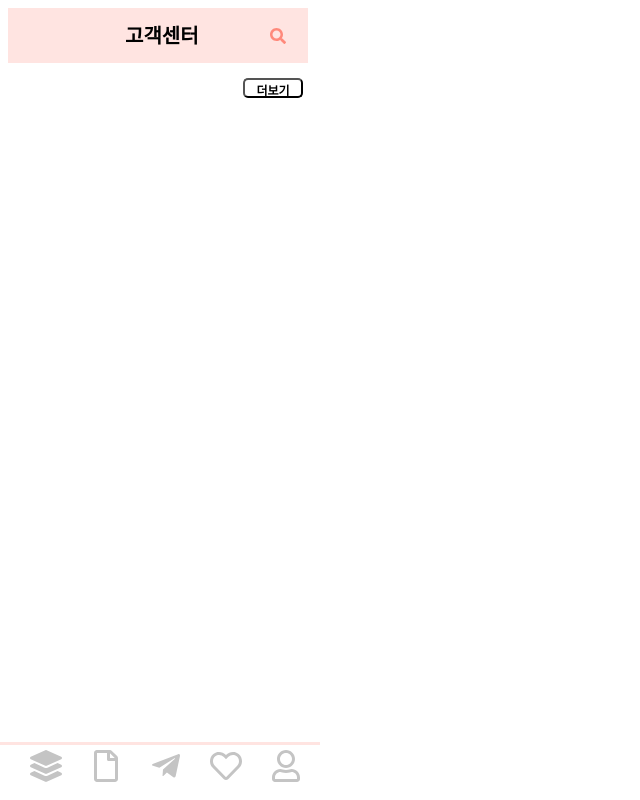
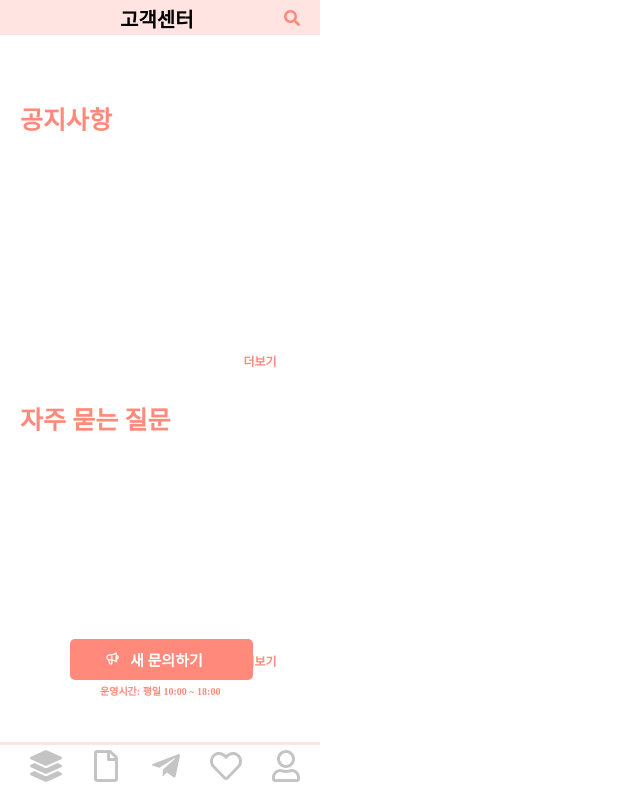
Before and after one commit to HJTN/SW_TP, a React (Create React App) app: page /Center in a window 1280 px wide. Shown: the whole page, without its empty margins (0-640 px from the left). Built offline with nearby package versions, Linux system fonts and the light colour scheme.

Commit message:
Modify: Center parts

```diff
--- a/src/Center.js
+++ b/src/Center.js
@@ -2,24 +2,38 @@ import React, { useState, useEffect }from 'react'
 import { Link } from 'react-router-dom';
 import styles from './Center.module.css';
 import { FaSearch } from "react-icons/fa";
+import { HiOutlineSpeakerphone} from 'react-icons/hi'
 import Navbar from './Navbar';
-function Main()
+function Center()
 {
 
     return (
         <div>
             <div className={styles.Mainbox}>
-            <h2 className={styles.Title}>고객센터</h2>
-            <Link to={'/Search'}>
-                <div className={styles.Icon}><FaSearch /></div>
-            </Link>
+                <h2 className={styles.Title}>고객센터</h2>
+                <Link to={'/Search'}>
+                    <div className={styles.Icon}><FaSearch /></div>
+                </Link>
+            </div>
+            <div className={styles.notifyListBox}>
+                <h2 className={styles.notifyTitle}>공지사항</h2>
 
+                <button className={styles.notifyMore}>더보기</button>
+            </div>
+            <div className={styles.questionListBox}>
+                <h2 className={styles.questionTitle}>자주 묻는 질문</h2>
 
-            <button className={styles.loadMore}>더보기</button>
+                <button className={styles.questionMore}>더보기</button>
+            </div>
+            <div className={styles.startQuestionBox}>
+                <Link to={''}>
+                    <h4 className={styles.startQuestion}><HiOutlineSpeakerphone className={styles.speakerIcon}/>새 문의하기</h4>
+                </Link>
+                <h4 className={styles.runningText}>운영시간:  평일 10:00 ~ 18:00</h4>
+            </div>
             <Navbar />
-            </div>
         </div>
     )
 }
 
-export default Main;
+export default Center;
--- a/src/Center.module.css
+++ b/src/Center.module.css
@@ -1,42 +1,136 @@
 .Mainbox {
-    width: 300px;
+    position: absolute;
+    left: 0px;
+    top: -20px;
+    width: 320px;
     height: 55px;
-    Top:-20px;
     background: #FFE4E1;
 }
 
 .Title{
     position: absolute;
+    Left: 120px;
+    top: 7px;
+    Width: fit-content;
+    height: fit-content;
     font-family: Roboto;
     font-size: 20px;
     font-weight: bold;
     font-style: normal;
     align-items: center;
-    Width:200px;
-    height: 40px;
-    Left: 125px;
-    Top: 3px;
 }
 
 .Icon{
     position: absolute;
-    color: #FF897B;
+    right: 20px;
+    bottom: 5px;
     width: fit-content;
     height: fit-content;
-    left: 270px;
+    color: #FF897B;
     align-items: center;
-    top: 28px;
 }
 
-.loadMore{
-    position: relative;
-    top: 70px;
-    left: 235px;
+.notifyListBox{
+    position: absolute;
+    width: 270px;
+    height: 270px;
+    left: 20px;
+    top: 100px;
+}
+
+.notifyTitle{
+    position: absolute;
+    width: fit-content;
+    height: fit-content;
+    margin: unset;
+    background-color: unset;
+    font-family: Roboto;
+    font-size: 25px;
+    color: #FF897B;
+}
+
+.notifyMore{
+    position: absolute;
+    bottom: 0px;
+    right: 0px;
     width: 60px;
     height: 20px;
-    border-radius: 5px;
+    border-style: none;
     font-family: Roboto;
     font-size: 12px;
     font-weight: bold;
-    background-color: white;
+    color: #FF897B;
+    background-color: unset;
 }
+
+.questionListBox{
+    position: absolute;
+    width: 270px;
+    height: 270px;
+    left: 20px;
+    top: 400px;
+}
+
+.questionTitle{
+    position: absolute;
+    width: fit-content;
+    height: fit-content;
+    margin: unset;
+    background-color: unset;
+    font-family: Roboto;
+    font-size: 25px;
+    color: #FF897B;
+}
+
+.questionMore{
+    position: absolute;
+    bottom: 0px;
+    right: 0px;
+    width: 60px;
+    height: 20px;
+    border-style: none;
+    font-family: Roboto;
+    font-size: 12px;
+    font-weight: bold;
+    color: #FF897B;
+    background-color: unset;
+}
+
+.startQuestionBox{
+    position: absolute;
+    bottom: 100px;
+    left: 70px;
+    width: 200px;
+    height: 60px;
+}
+
+.startQuestion{
+    position: absolute;
+    bottom: 0px;
+    left: 0px;
+    padding-top: 10px;
+    padding-bottom: 10px;
+    padding-left: 60px;
+    padding-right: 50px;
+    font-family: Roboto;
+    font-size: 15px;
+    color: white;
+    border-radius: 5px;
+    background-color: #FF897B;
+}
+
+.speakerIcon{
+    position: absolute;
+    left: 35px;
+    top: 12px;
+    width: fit-content;
+    height: fit-content;
+}
+
+.runningText{
+    position: absolute;
+    left: 30px;
+    top: 30px;
+    font-size: 10px;
+    color: #FF897B;
+}
--- a/src/Chat.js
+++ b/src/Chat.js
@@ -3,7 +3,7 @@ import { Link } from 'react-router-dom';
 import styles from './Chat.module.css';
 import { FaSearch } from "react-icons/fa";
 import Navbar from './Navbar';
-function Main()
+function Chat()
 {
 
     return (
@@ -22,4 +22,4 @@ function Main()
     )
 }
 
-export default Main;
+export default Chat;
```
